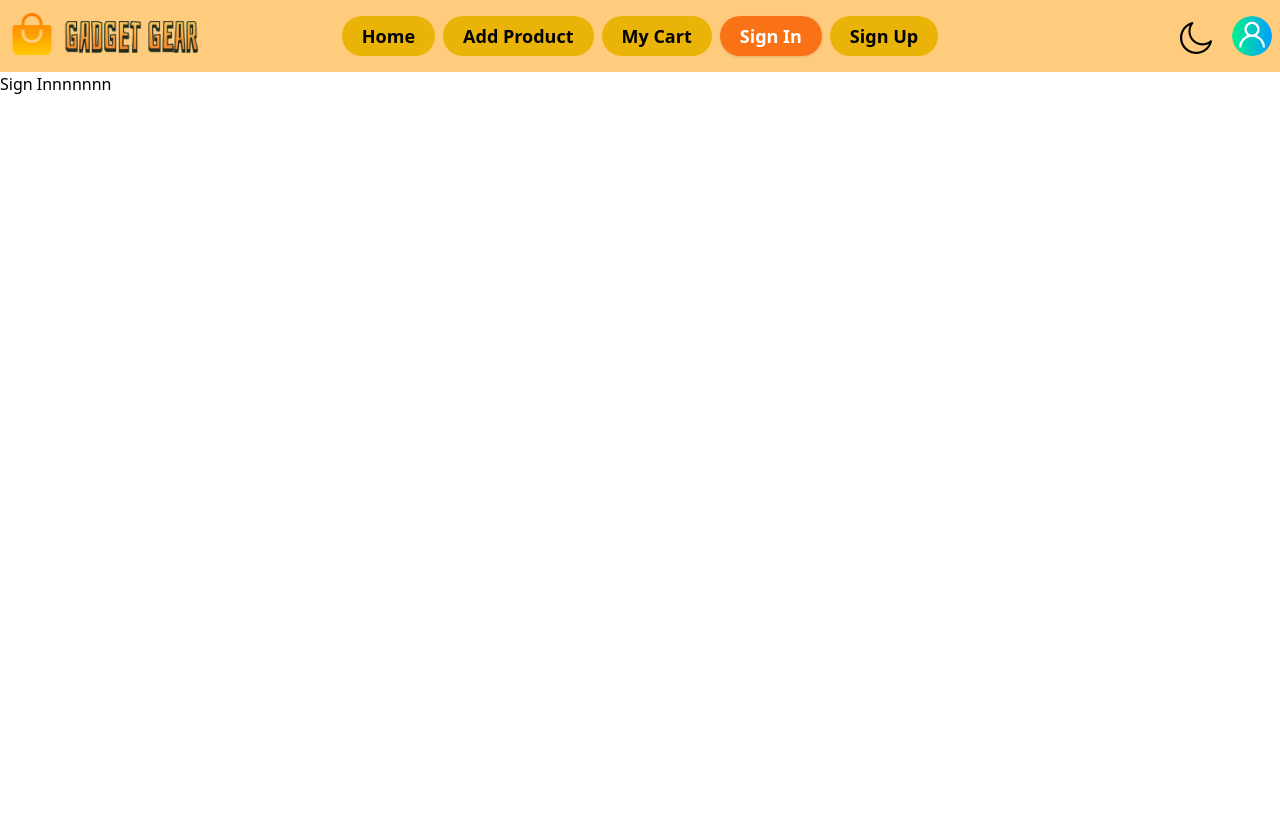
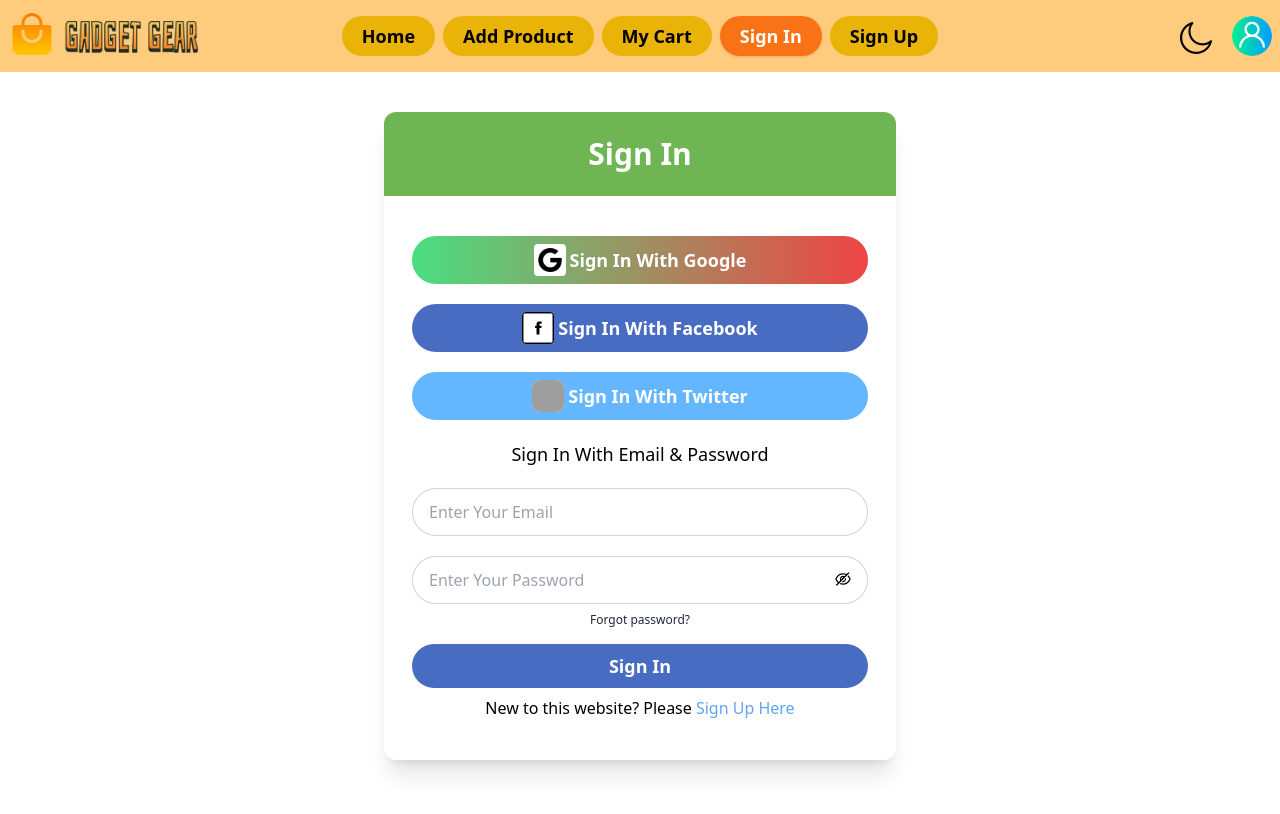
Before and after one commit to ares-oykot/brand-shop, a React (Vite) app: page /signIn in a window 1280 px wide. Shown: the top 814 px of the page. Built offline with nearby package versions, Linux system fonts and the light colour scheme; grey boxes are pictures that could not be loaded.

Commit message:
added sign in form

```diff
--- a/src/Pages/SignIn/SignIn.jsx
+++ b/src/Pages/SignIn/SignIn.jsx
@@ -1,7 +1,49 @@
+import { AiFillEye, AiOutlineEyeInvisible } from 'react-icons/ai';
+import facebook from "../../assets/facebook(1).png"
+import twitter from "../../assets/twitter.png"
+import google from "../../assets/google.png"
+import { useState } from "react";
+import { Link } from 'react-router-dom';
 const SignIn = () => {
+    const [showPassword, setShowPassword] = useState(false);
     return (
         <div>
-            <h1>Sign Innnnnnn</h1>
+            <div className='mb-20'>
+            <div className="max-w-screen-xl mx-auto">
+                <form className="w-2/5 mx-auto rounded-t-xl rounded-b-xl shadow-xl pb-10 my-10">
+                    <h1 className="py-6 rounded-t-xl  bg-[#6FB554] text-center text-white font-bold text-3xl">Sign In</h1>
+                    <div className="px-7">
+                        <div className="mt-10 bg-gradient-to-r from-green-400 to-red-500 duration-500 hover:from-red-500 hover:to-green-400 rounded-3xl flex justify-center items-center gap-1 py-2 cursor-pointer">
+                            <img className="w-8 p-1 h-8 rounded bg-white " src={google} alt="" />
+                            <p className="text-lg font-semibold text-white">Sign In With Google</p>
+                        </div>
+                        <div className="mt-5 bg-[#476cc1] hover:bg-[#2b437b] duration-200 rounded-3xl flex justify-center items-center gap-1 py-2 cursor-pointer">
+                            <img className="w-8 h-8 rounded bg-white " src={facebook} alt="" />
+                            <p className="text-lg font-semibold text-white">Sign In With Facebook</p>
+                        </div>
+                        <div className="mt-5 bg-[#64b7ff] duration-200 hover:bg-[#2778c0] rounded-3xl flex justify-center items-center gap-1 py-2 cursor-pointer">
+                            <img className="w-8 h-8 rounded-lg bg-white " src={twitter} alt="" />
+                            <p className="text-lg font-semibold text-white">Sign In With Twitter</p>
+                        </div>
+                        <p className="text-lg font-medium text-center mt-5">Sign In With Email & Password</p>
+                        <div className="mt-5 form-control">
+                            <input type="email" name="email" placeholder="Enter Your Email" className="input rounded-3xl input-bordered" required />
+                        </div>
+                        <div className="relative">
+                            <input className="input  rounded-3xl mt-5 input-bordered w-full" type={showPassword ? 'text' : 'password'} name="password" id="password" placeholder="Enter Your Password" required />
+                            <span className="absolute right-4 bottom-4 cursor-pointer text-lg" onClick={() => setShowPassword(!showPassword)}>{showPassword ? <AiFillEye></AiFillEye> : <AiOutlineEyeInvisible></AiOutlineEyeInvisible>}</span>
+                        </div>
+                        <label className="label justify-center">
+                            <a href="#" className="label-text-alt link  link-hover">Forgot password?</a>
+                        </label>
+                        <div className="mt-2 bg-[#476cc1] hover:bg-[#2b437b] duration-200 rounded-3xl flex justify-center items-center gap-1 py-2 cursor-pointer">
+                            <p className="text-lg font-semibold text-white">Sign In</p>
+                        </div>
+                        <p className='text-center mt-2'>New to this website? Please <Link to="/signUp" className="text-blue-400">Sign Up Here</Link></p>
+                    </div>
+                </form>
+            </div>
+        </div>
         </div>
     );
 };
--- a/src/Pages/SignUp/SignUp.jsx
+++ b/src/Pages/SignUp/SignUp.jsx
@@ -3,6 +3,7 @@ import facebook from "../../assets/facebook(1).png"
 import twitter from "../../assets/twitter.png"
 import google from "../../assets/google.png"
 import { useState } from "react";
+import { Link } from 'react-router-dom';
 const SignUp = () => {
     const [showPassword, setShowPassword] = useState(false);
     return (
@@ -37,9 +38,17 @@ const SignUp = () => {
                             <input className="input  rounded-3xl mt-5 input-bordered w-full" type={showPassword ? 'text' : 'password'} name="password" id="password" placeholder="Enter Your Password" required />
                             <span className="absolute right-4 bottom-4 cursor-pointer text-lg" onClick={() => setShowPassword(!showPassword)}>{showPassword ? <AiFillEye></AiFillEye> : <AiOutlineEyeInvisible></AiOutlineEyeInvisible>}</span>
                         </div>
-                        <div className="mt-5 bg-[#476cc1] hover:bg-[#2b437b] duration-200 rounded-3xl flex justify-center items-center gap-1 py-2 cursor-pointer">
+                        <label className="label justify-center">
+                            <a href="#" className="label-text-alt link  link-hover">Forgot password?</a>
+                        </label>
+                        <div className="text-center">
+                            <input type="checkbox" name="terms" id="terms" />
+                            <label className="ml-3" htmlFor="terms">Accept our <a className="text-blue-400 cursor-pointer hover:underline">Terms and Conditions</a></label>
+                        </div>
+                        <div className="mt-2 bg-[#476cc1] hover:bg-[#2b437b] duration-200 rounded-3xl flex justify-center items-center gap-1 py-2 cursor-pointer">
                             <p className="text-lg font-semibold text-white">Sign Up</p>
                         </div>
+                        <p className='text-center mt-2'>Already have an account? Please <Link to="/signIn" className="text-blue-400">login here</Link></p>
                     </div>
                 </form>
             </div>
```
